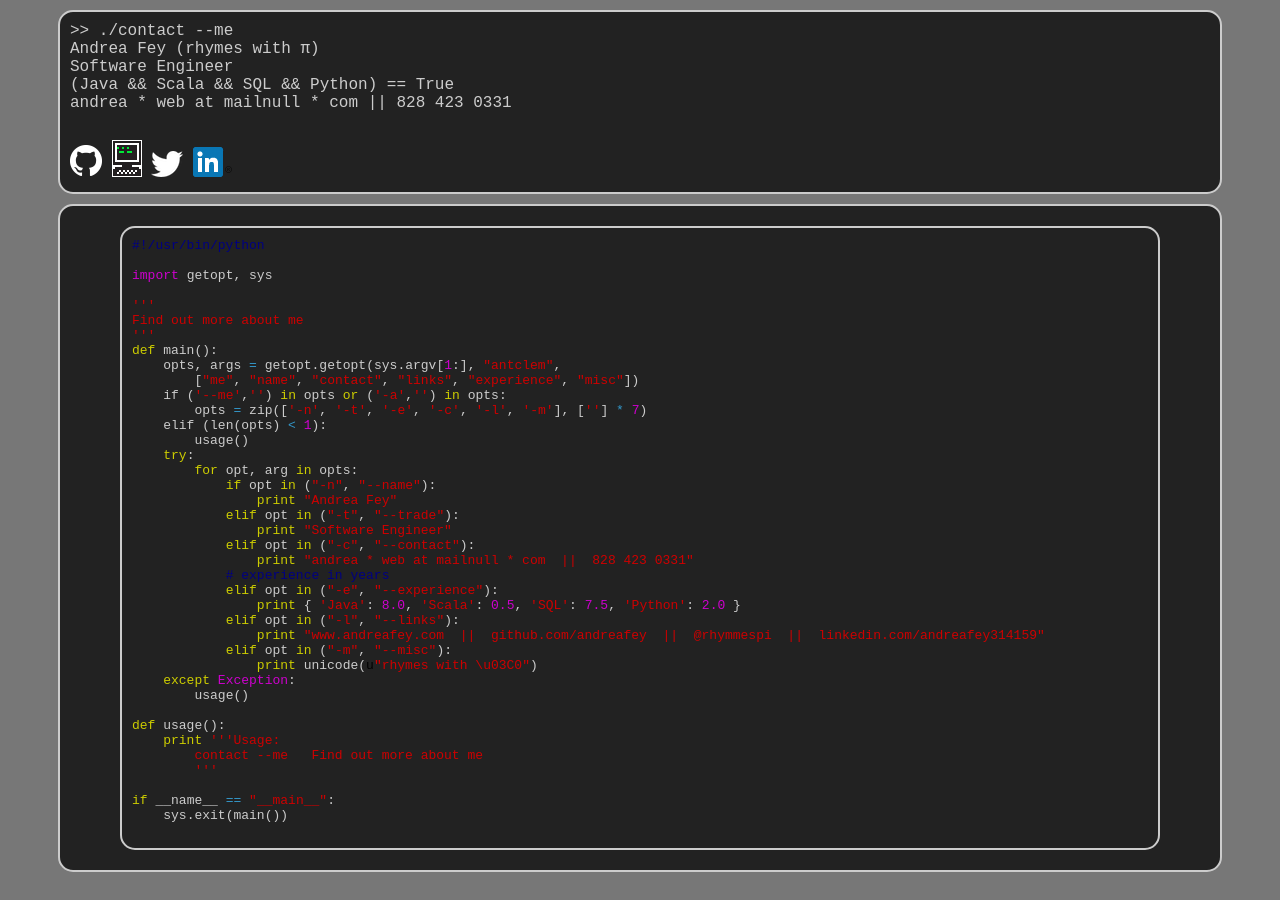
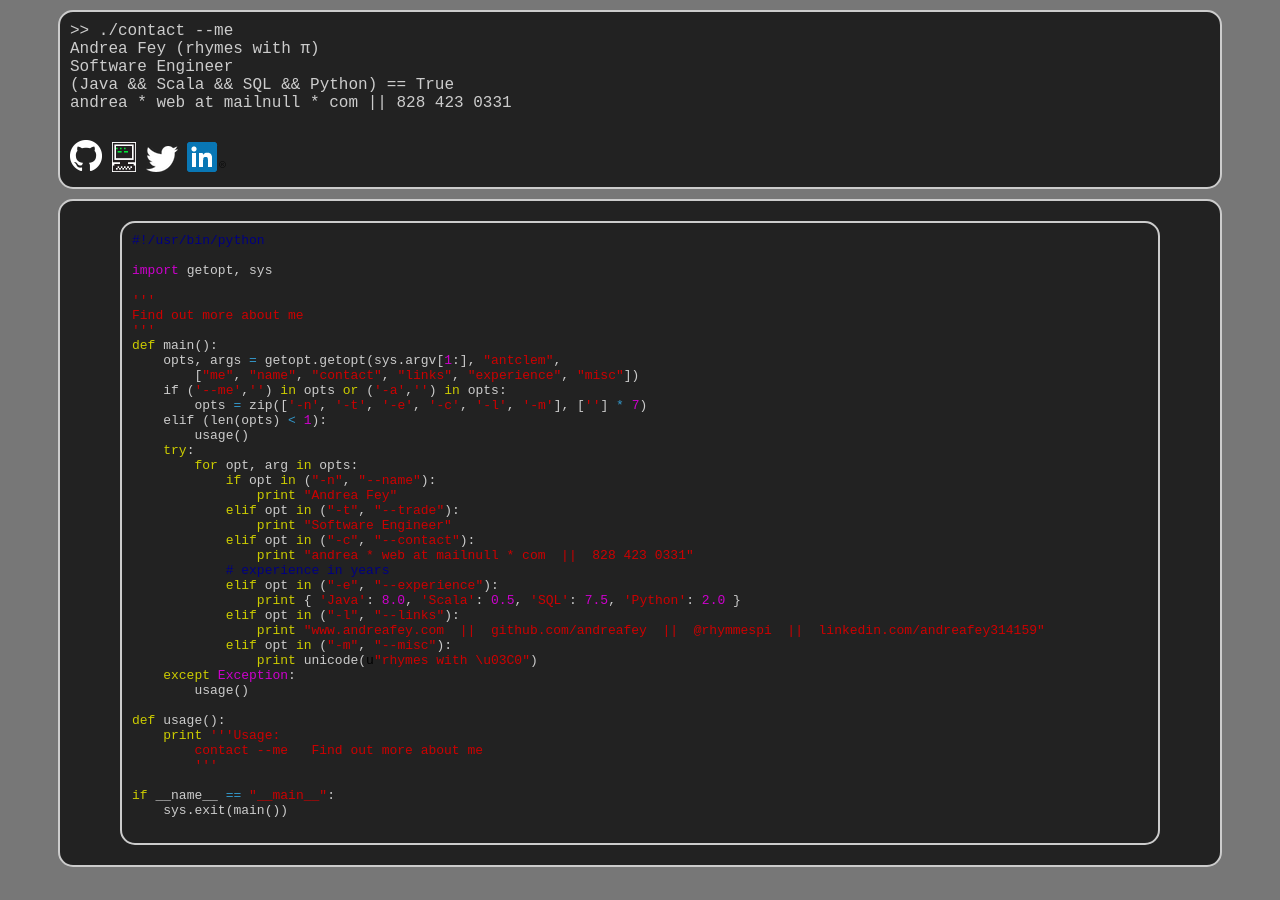
Before and after one commit to andreafey/businesscard, a Jekyll site: the page built from index.md, in a window 1280 px wide. Built offline with Jekyll 4.4.1, drawn with Linux system fonts in a browser that asks for light colours; Markdown is read by kramdown in place of the engine named in the settings.

Commit message:
resize hslogo

```diff
--- a/_includes/header.html
+++ b/_includes/header.html
@@ -4,6 +4,9 @@
     <br/>Software Engineer
     <br/>(Java && Scala && SQL && Python) == True
     <br/>andrea * web at mailnull * com  ||  828 423 0331
-    <br/><br/><a href="http://github.com/andreafey" target="_blank"><img src="/i/github.png"/></a> <a href="http://hackerschool.com"><img src="/i/hslogo.png"/></a> <a href="https://twitter.com/rhymespi" target="_blank"><img src="/i/twitter.png"/></a>  <a href="http://www.linkedin.com/in/andreafey314159" target="_blank"><img src="/i/linkedin.png"/></a>
+    <br/><br/><a href="http://github.com/andreafey" target="_blank"><img src="/i/github.png"/></a>
+              <a href="http://hackerschool.com"><img height="30" src="/i/hslogo.png"/></a>
+              <a href="https://twitter.com/rhymespi" target="_blank"><img src="/i/twitter.png"/></a>
+              <a href="http://www.linkedin.com/in/andreafey314159" target="_blank"><img src="/i/linkedin.png"/></a>
   </div>
 </div>
```
